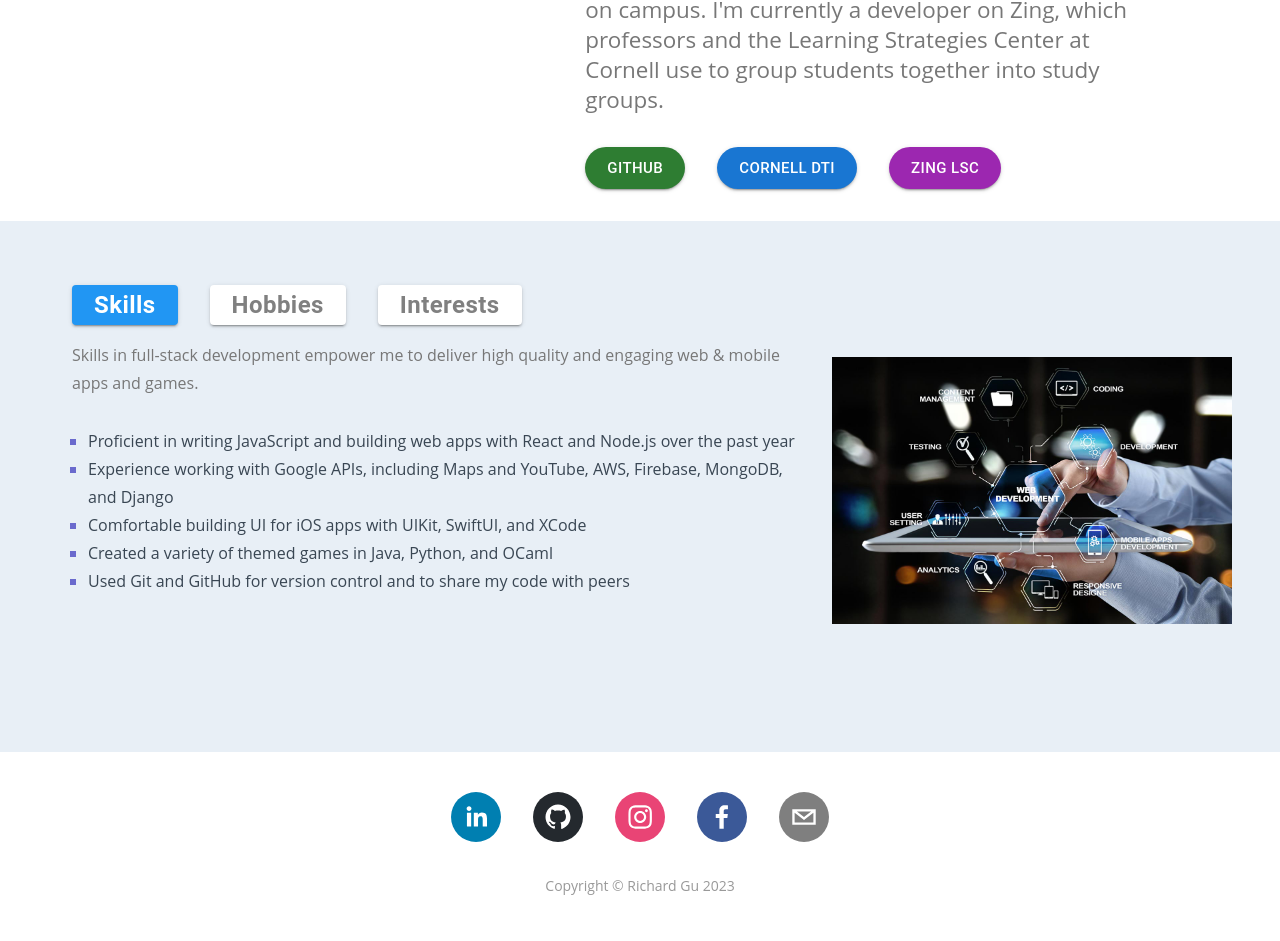
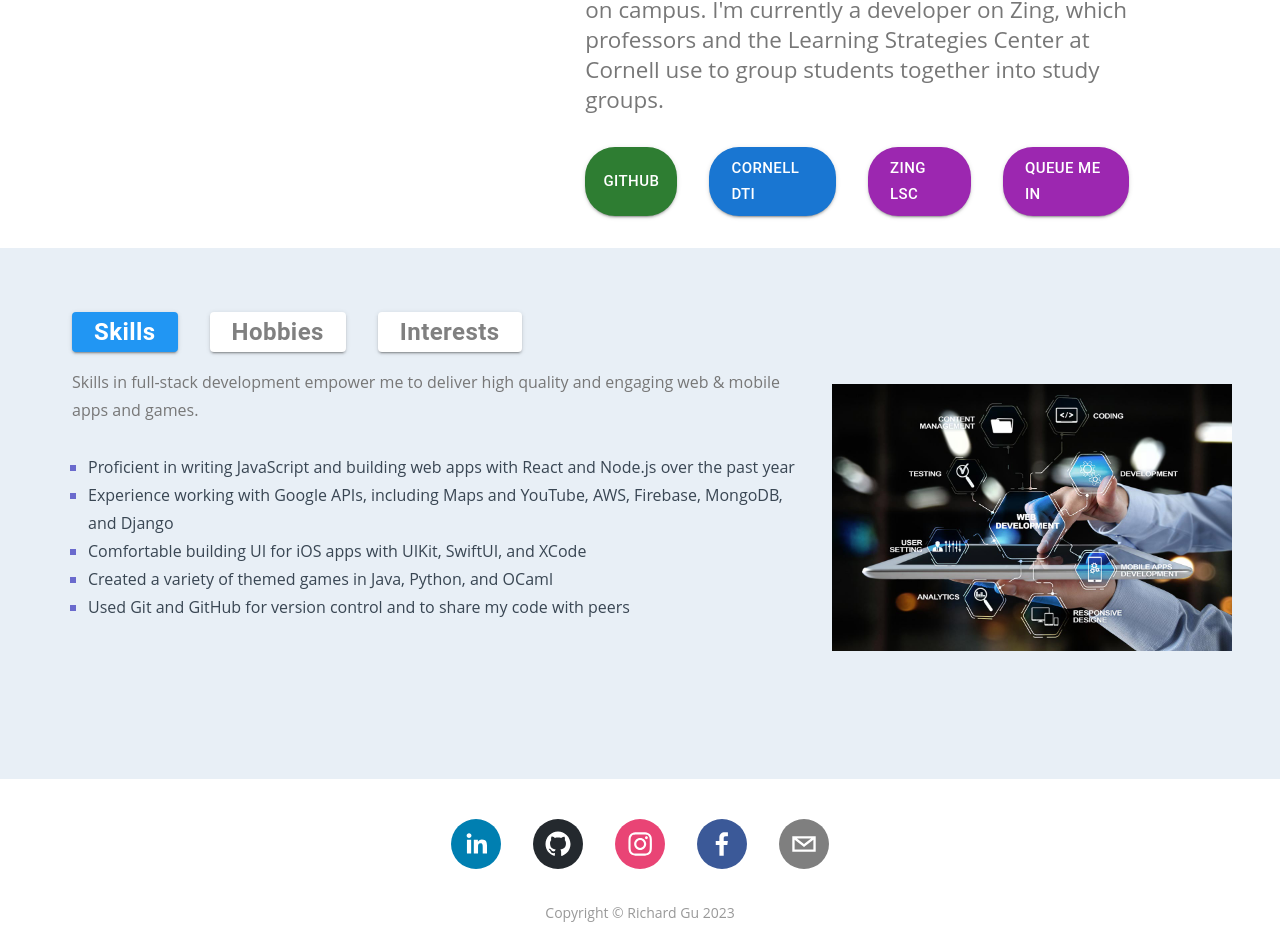
Before and after one commit to rgu0114/nexus, a React (Create React App) app: page / in a window 1280 px wide. Shown: the part 1531-2472 px from the top of the page. Before the commit the page ends 2445 px from the top, so only its background shows below. Built offline with nearby package versions, Linux system fonts and the light colour scheme.

Commit message:
Birthed Richard Gu to QMI

```diff
--- a/src/pages/About.tsx
+++ b/src/pages/About.tsx
@@ -106,6 +106,17 @@ const About = () => {
           Zing LSC
         </Button>
 
+        <Button
+          variant="contained"
+          size='large'
+          color='secondary'
+          className={classes.buttons}
+          href='https://queueme.in/'
+          target='_blank'
+        >
+          Queue Me In
+        </Button>
+
       </Stack>
 
     </div>
```
